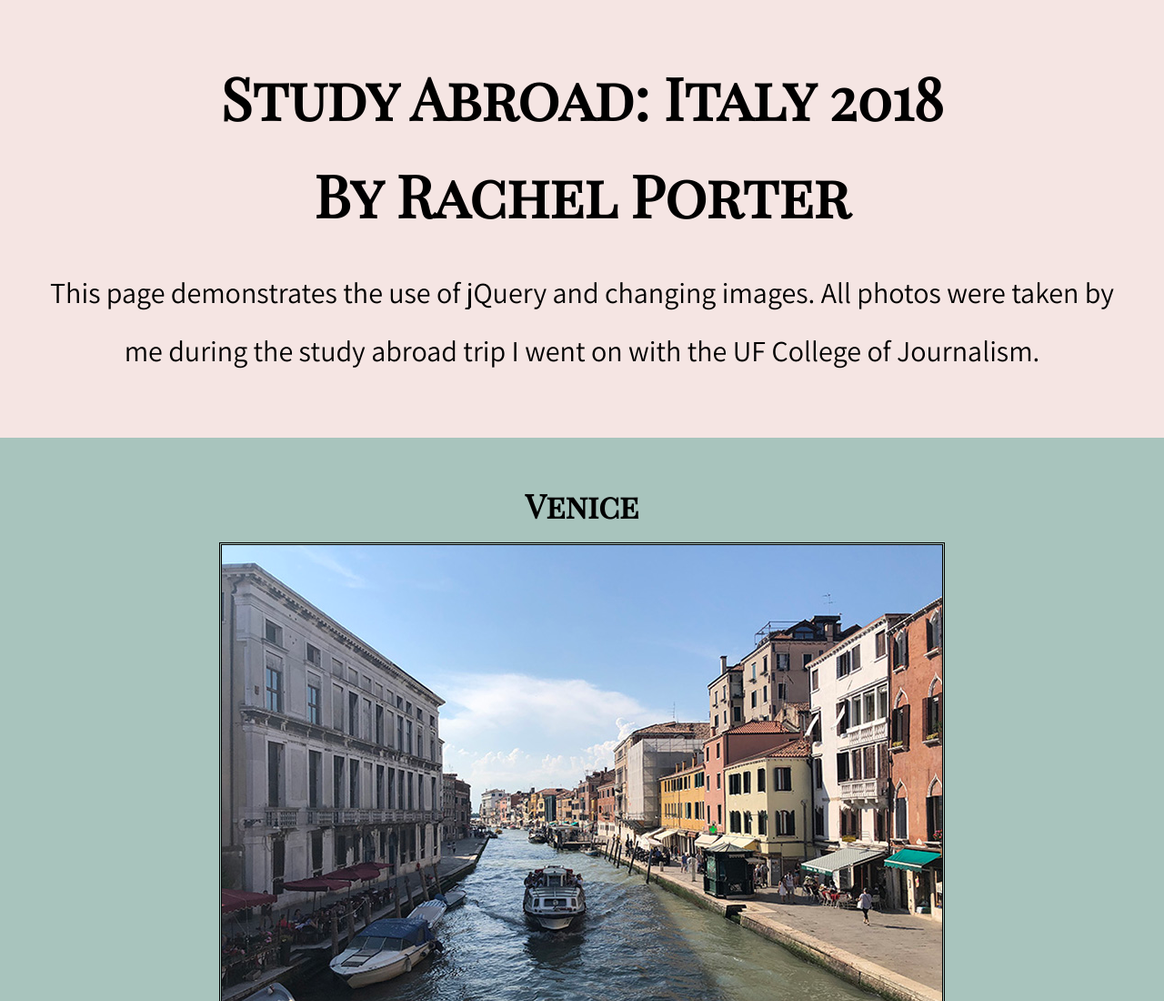
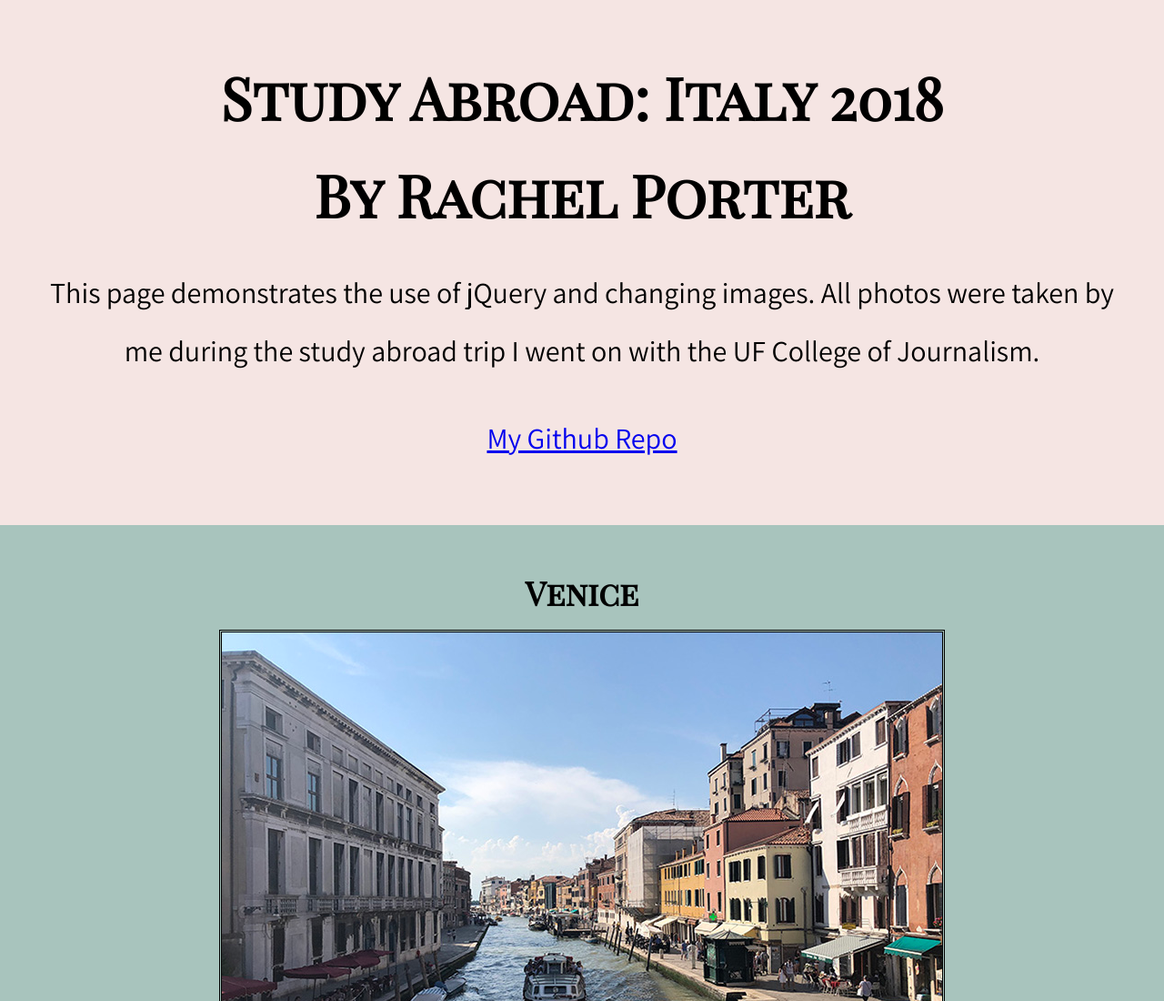
Before and after one commit to rachelcporter/Assignment-10, a plain HTML site: page index.html in a window 1280 px wide. Shown: the top 1100 px of the page at 91% size. Drawn offline with Linux system fonts and the light colour scheme.

Commit message:
Changes complete.

```diff
--- a/index.html
+++ b/index.html
@@ -14,6 +14,7 @@
 <h1>Study Abroad: Italy 2018</h1>
 <h1>By Rachel Porter</h1>
 <p>This page demonstrates the use of jQuery and changing images. All photos were taken by me during the study abroad trip I went on with the UF College of Journalism.</p>
+<p><a href="https://github.com/rachelcporter/Assignment-10">My Github Repo</a></p>
 
 </header>
 
```
